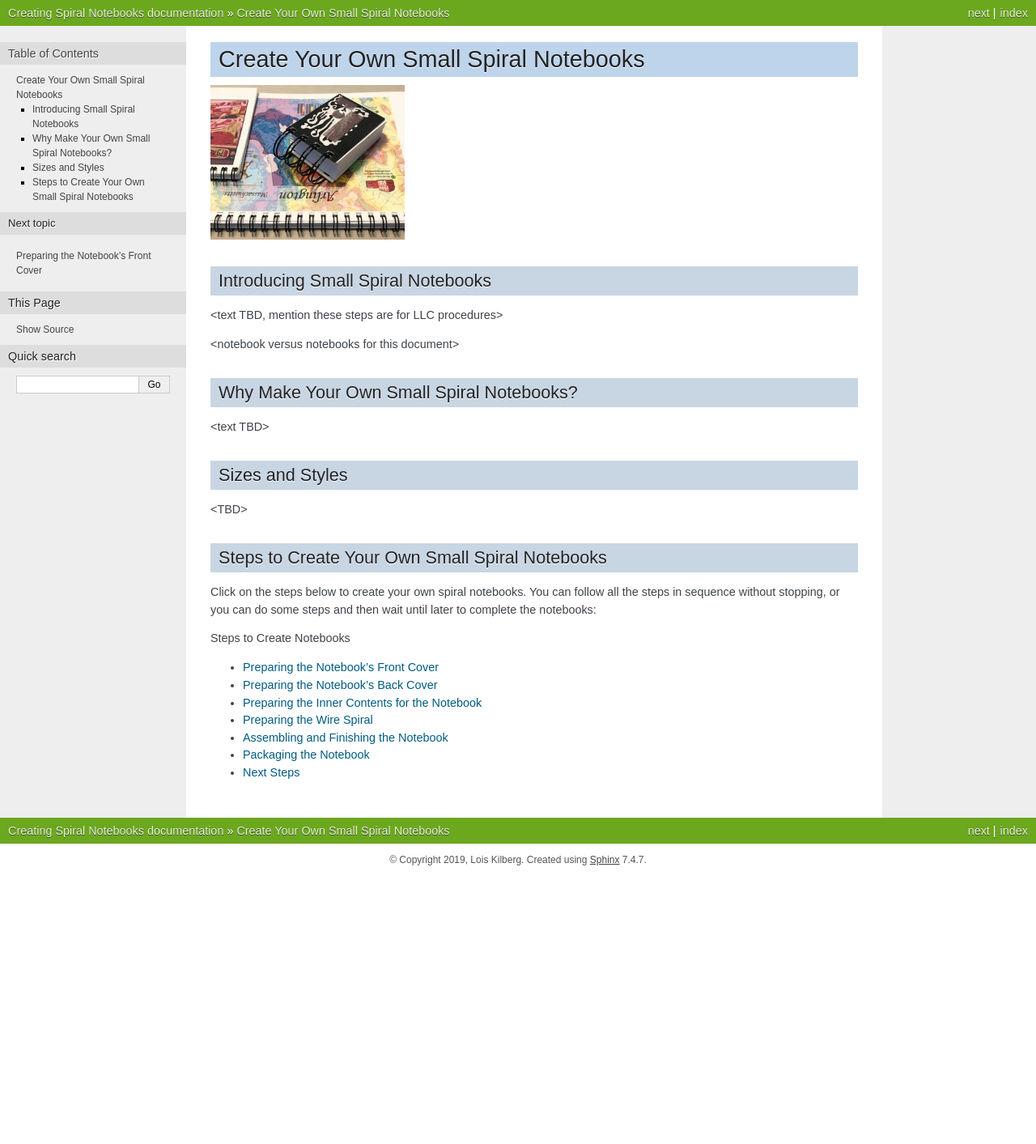
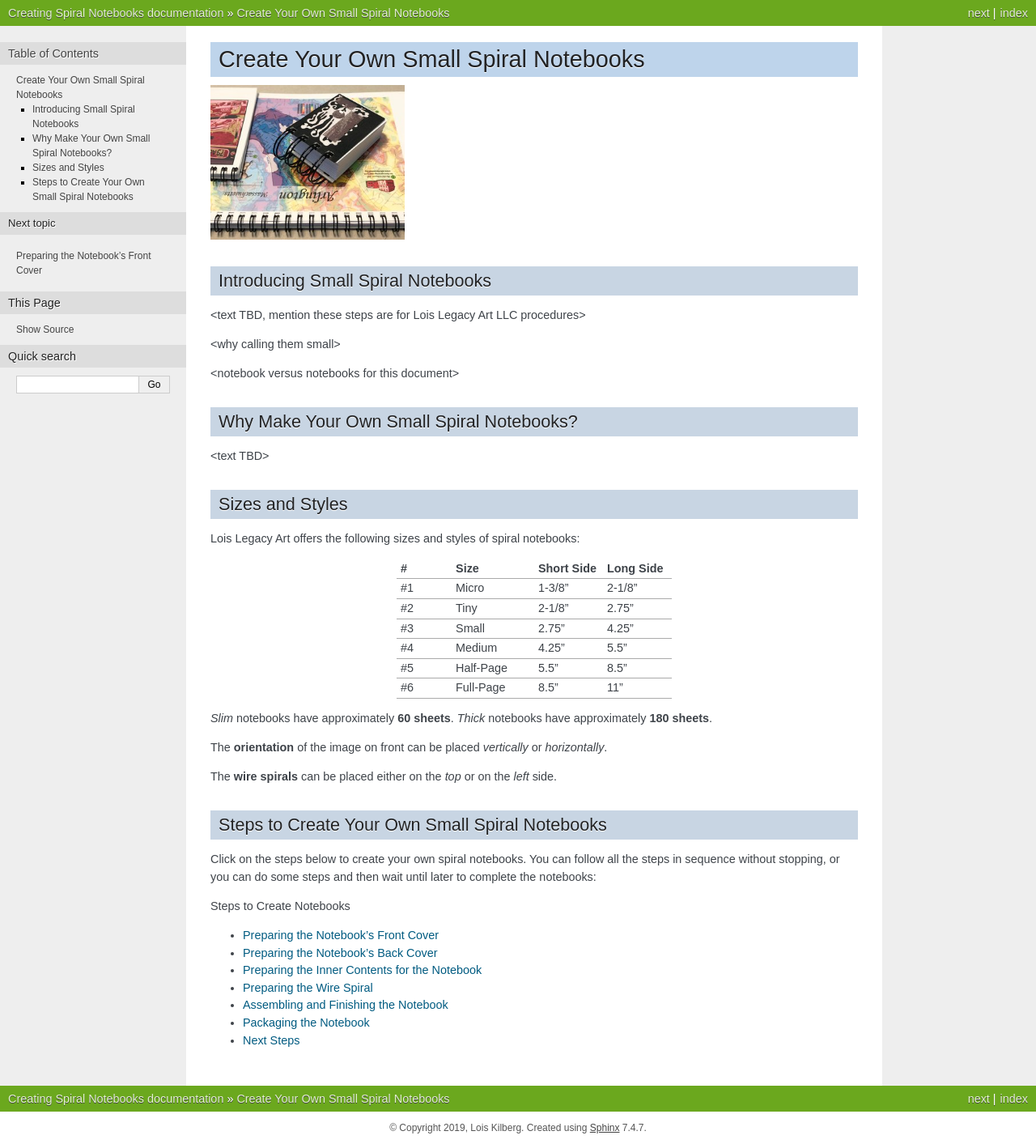
Before and after one commit to loiskilberg/create_spiral_notebook, a Sphinx documentation site: the page built from source/index.rst, in a window 1280 px wide. Shown: the whole page at 81% size. Built offline with Sphinx 7.4.7, drawn with Linux system fonts in a browser that asks for light colours; pages that are not in the unit, such as notebooks, are missing from menus; before the commit the page ends 1082 px from its top, so only the background shows below that.

Commit message:
add sizes and styles

```diff
--- a/source/index.rst
+++ b/source/index.rst
@@ -8,7 +8,9 @@ Create Your Own Small Spiral Notebooks
 
 Introducing Small Spiral Notebooks
 ==================================
-<text TBD, mention these steps are for LLC procedures>
+<text TBD, mention these steps are for |LLC| procedures>
+
+<why calling them small>
 
 <notebook versus notebooks for this document>
 
@@ -18,7 +20,48 @@ Why Make Your Own Small Spiral Notebooks?
 
 Sizes and Styles
 ================
-<TBD>
+
+|lla| offers the following sizes and styles of spiral notebooks:
+
+.. list-table::
+   :widths: 20 30 25 25
+   :header-rows: 1
+
+   * - #
+     - Size
+     - Short Side
+     - Long Side
+   * - #1
+     - Micro
+     - 1-3/8"
+     - 2-1/8"
+   * - #2
+     - Tiny
+     - 2-1/8"
+     - 2.75"
+   * - #3
+     - Small
+     - 2.75"
+     - 4.25"
+   * - #4
+     - Medium
+     - 4.25"
+     - 5.5"
+   * - #5
+     - Half-Page
+     - 5.5"
+     - 8.5"
+   * - #6
+     - Full-Page
+     - 8.5"
+     - 11"
+
+*Slim* notebooks have approximately **60 sheets**.
+*Thick* notebooks have approximately **180 sheets**.
+
+The **orientation** of the image on front can be placed *vertically* or *horizontally*.
+
+The **wire spirals** can be placed either on the *top* or on the *left* side.
 
 Steps to Create Your Own Small Spiral Notebooks
 ===============================================
```
